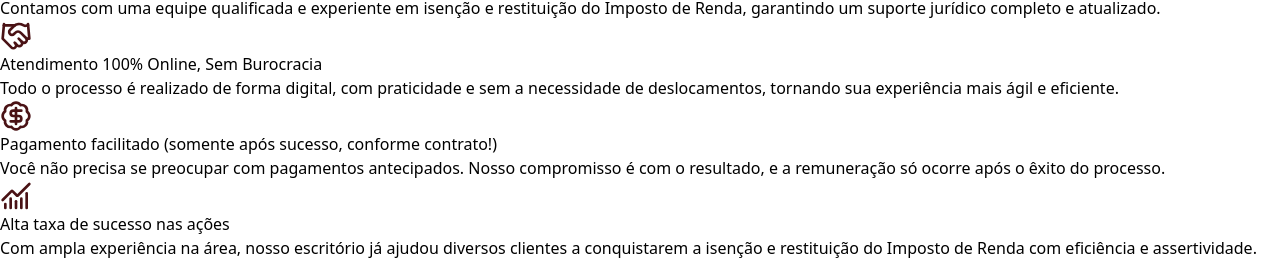
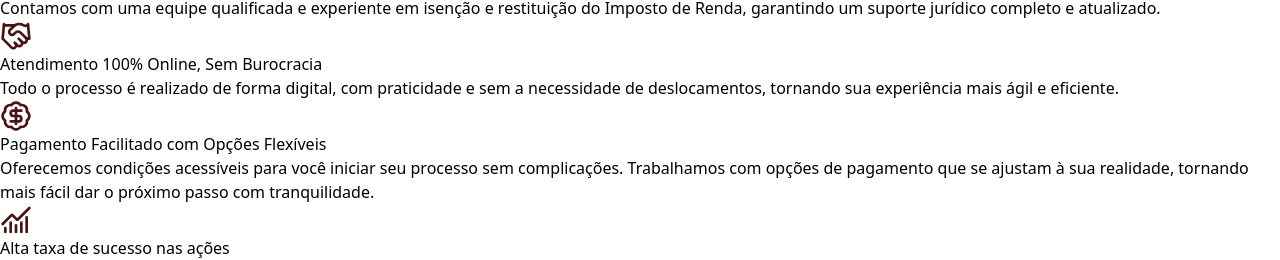
Before and after one commit to EdisonMatos/LP-Quero-isencao, a React (Vite) app: page / in a window 1280 px wide. Shown: the part 2277-2537 px from the top of the page. Built offline with nearby package versions, Linux system fonts and the light colour scheme; a web font is replaced by a local one.

Commit message:
fix: Copy WhyUs

```diff
--- a/src/content/contentLp01.jsx
+++ b/src/content/contentLp01.jsx
@@ -203,10 +203,9 @@ const contentLp01 = {
       },
       card3: {
         icon: <BadgeDollarSign width={32} height={32} color="#4A1215" />,
-        title:
-          "Pagamento facilitado (somente após sucesso, conforme contrato!)",
+        title: "Pagamento Facilitado com Opções Flexíveis",
         description:
-          "Você não precisa se preocupar com pagamentos antecipados. Nosso compromisso é com o resultado, e a remuneração só ocorre após o êxito do processo.",
+          "Oferecemos condições acessíveis para você iniciar seu processo sem complicações. Trabalhamos com opções de pagamento que se ajustam à sua realidade, tornando mais fácil dar o próximo passo com tranquilidade.",
       },
       card4: {
         icon: <ChartNoAxesCombined width={32} height={32} color="#4A1215" />,
```
